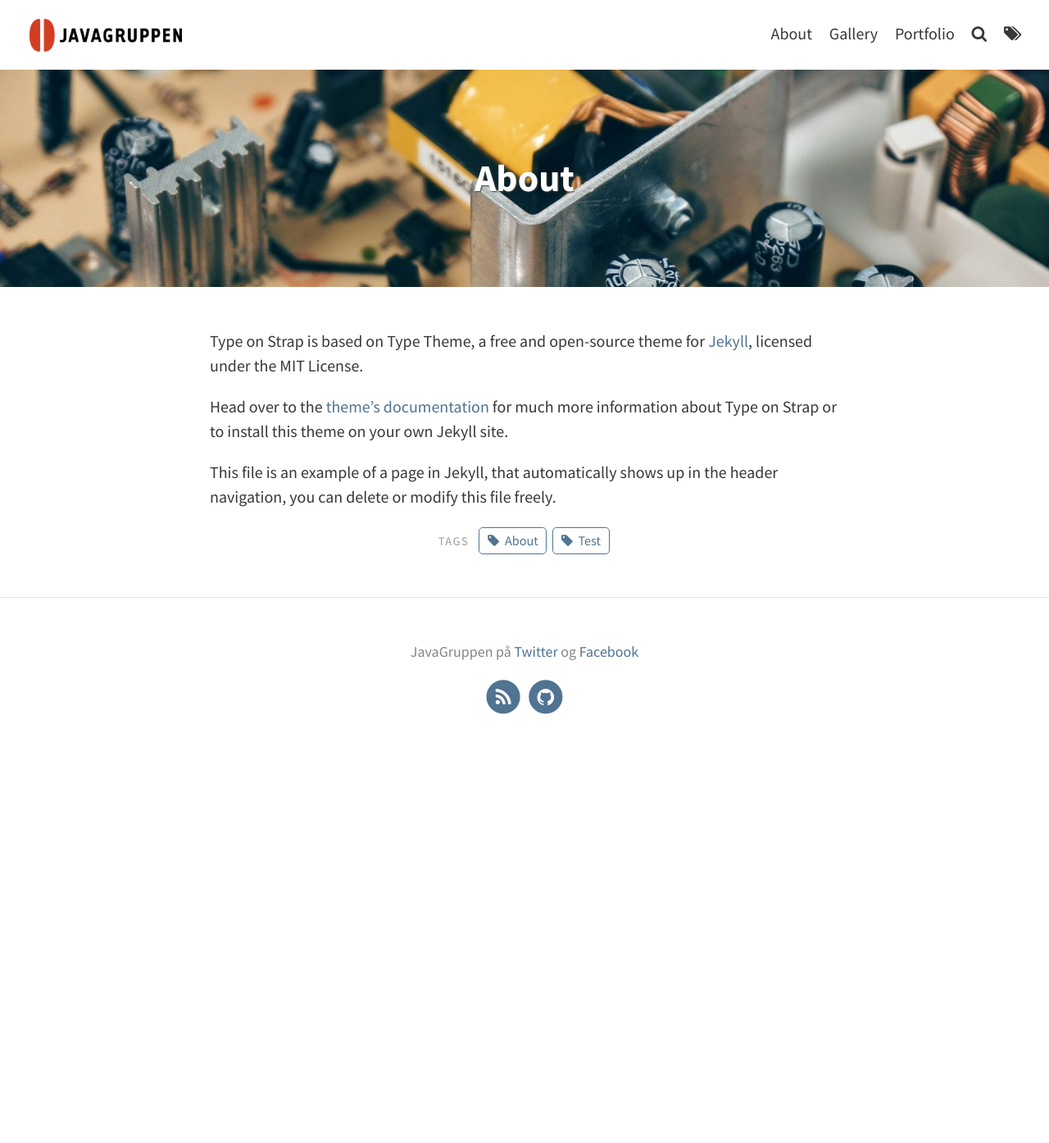
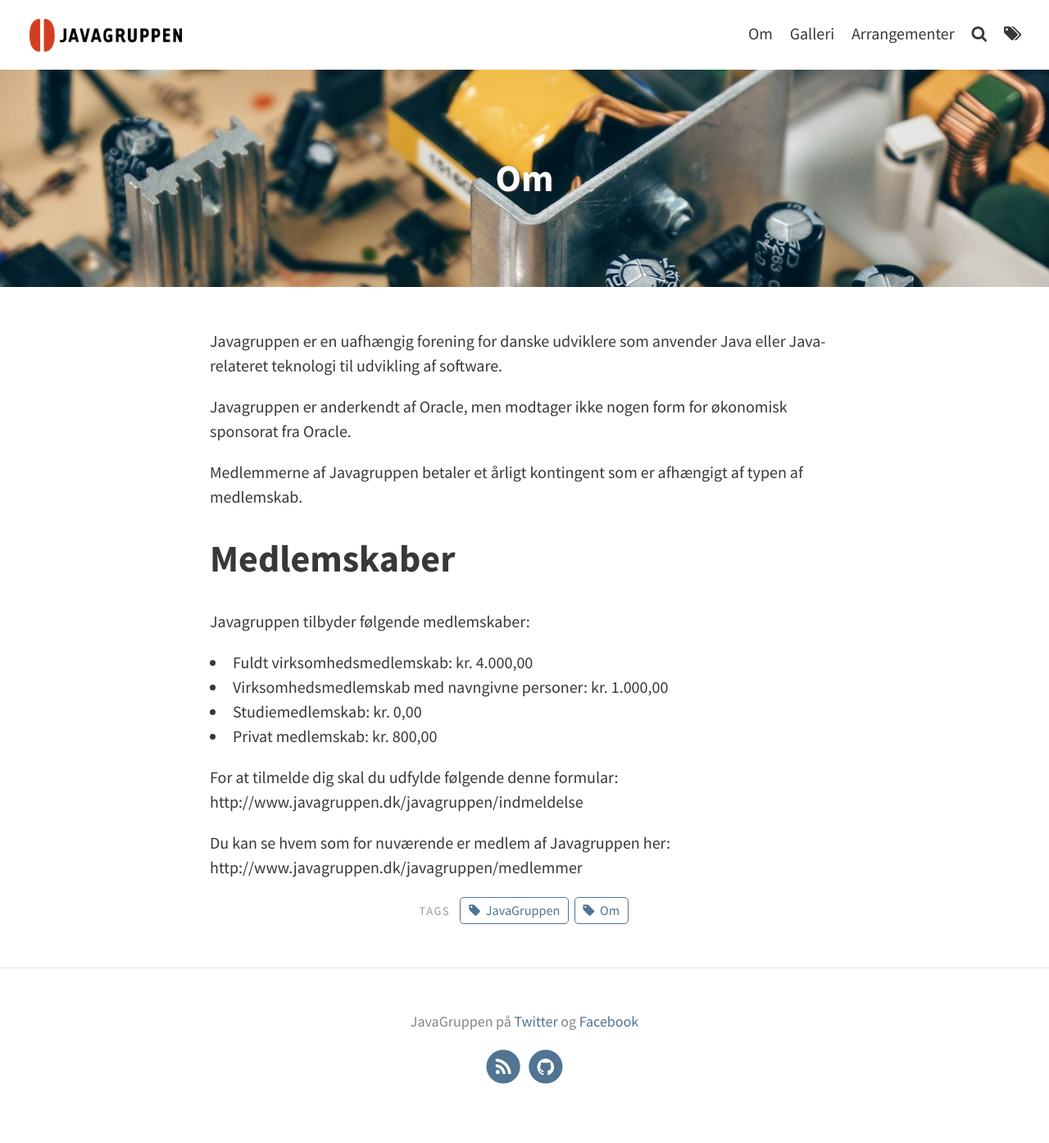
Before and after one commit to javagruppen/site, a Jekyll site: the page built from pages/about.md, in a window 1280 px wide. Shown: the whole page at 82% size. Built offline with Jekyll 4.4.1, drawn with Linux system fonts in a browser that asks for light colours; before the commit the page ends 943 px from its top, so only the background shows below that.

Commit message:
More tweaking of site, translations etc.

```diff
--- a/_config.yml
+++ b/_config.yml
@@ -1,7 +1,7 @@
 # SITE CONFIGURATION
 baseurl: ""
 url: "https://javagruppen.github.io"
-title: JavaGruppen# site's title
+title: JavaGruppen # site's title
 description: "Dansk Java User-group" # used by search engines
 
 # THEME-SPECIFIC CONFIGURATION
@@ -14,8 +14,8 @@ theme_settings:
 
   # Header and footer text
   header_text: > #two or three lines to describe your site
-     <p>JavaGruppen er Danmarks <code>Java Uger Group</code> <br> - en brugergruppe om alt, Java-relateret.</p>
-  header_text_feature_image: assets/img/pexels/triangular.jpeg
+     <p>JavaGruppen er Danmarks <code>Java User Group</code> <br> - en brugergruppe om alt, Java-relateret.</p>
+  header_text_feature_image: assets/img/topbanner.jpg
   footer_text: >
    JavaGruppen på <a href="https://twitter.com/">Twitter</a> og <a href="https://facebook.com/">Facebook</a>
 
@@ -58,15 +58,15 @@ theme_settings:
       enabled: true
 
   # Localization strings
-  str_follow_on: "Follow on"
-  str_rss_follow: "Follow RSS feed"
-  str_email: "Email"
-  str_next_post: "Next post"
-  str_previous_post: "Previous post"
-  str_next_page: "Next"
-  str_previous_page: "Prev"
-  str_continue_reading: "Continue reading"
-  str_javascript_required_disqus: "Please enable JavaScript to view comments."
+  str_follow_on: "Følg"
+  str_rss_follow: "Følg RSS feed"
+  str_email: "E-mail"
+  str_next_post: "Næste artikel"
+  str_previous_post: "Forrige artikel"
+  str_next_page: "Næste"
+  str_previous_page: "Forrige"
+  str_continue_reading: "Læs mere"
+  str_javascript_required_disqus: "Aktiver JavaScrip for at læse kommentarer."
 
   # Colours, typography and padding
   # Open the "_sass > base" folder, and open "_variables.scss"
--- a/pages/about.md
+++ b/pages/about.md
@@ -1,13 +1,24 @@
 ---
 layout: page
-title: About
-permalink: /about/
+title: Om
+permalink: /om/
 feature-img: "assets/img/pexels/circuit.jpeg"
-tags: [About, Test]
+tags: [Om, JavaGruppen]
 ---
+Javagruppen er en uafhængig forening for danske udviklere som anvender Java eller Java-relateret teknologi til udvikling af software.
 
-Type on Strap is based on Type Theme, a free and open-source theme for [Jekyll](http://jekyllrb.com/), licensed under the MIT License.
+Javagruppen er anderkendt af Oracle, men modtager ikke nogen form for økonomisk sponsorat fra Oracle.
 
-Head over to the [theme's documentation](https://github.io/sylhare/Type-on-Strap) for much more information about Type on Strap or to install this theme on your own Jekyll site.
+Medlemmerne af Javagruppen betaler et årligt kontingent som er afhængigt af typen af medlemskab.
 
-This file is an example of a page in Jekyll, that automatically shows up in the header navigation, you can delete or modify this file freely.
+# Medlemskaber
+Javagruppen tilbyder følgende medlemskaber:
+
+- Fuldt virksomhedsmedlemskab: kr. 4.000,00
+- Virksomhedsmedlemskab med navngivne personer: kr. 1.000,00
+- Studiemedlemskab: kr. 0,00
+- Privat medlemskab: kr. 800,00
+
+For at tilmelde dig skal du udfylde følgende denne formular: http://www.javagruppen.dk/javagruppen/indmeldelse
+
+Du kan se hvem som for nuværende er medlem af Javagruppen her: http://www.javagruppen.dk/javagruppen/medlemmer
--- a/pages/gallery.md
+++ b/pages/gallery.md
@@ -1,10 +1,10 @@
 ---
 layout: page
-title: Gallery
+title: Galleri
 subtitle: From the pexels folder
-permalink: /gallery/
+permalink: /galleri/
 gallery_path: "assets/img/pexels"
-tags: [Gallery, Photo]
+tags: [Galleri, Fotos]
 ---
 
 This is a photo gallery made from the static files in the `assets/img/pexels` folder.
```
Also changed, not shown: pages/portfolio.md (+3 -3 lines), assets/img/topbanner.jpg (added).
